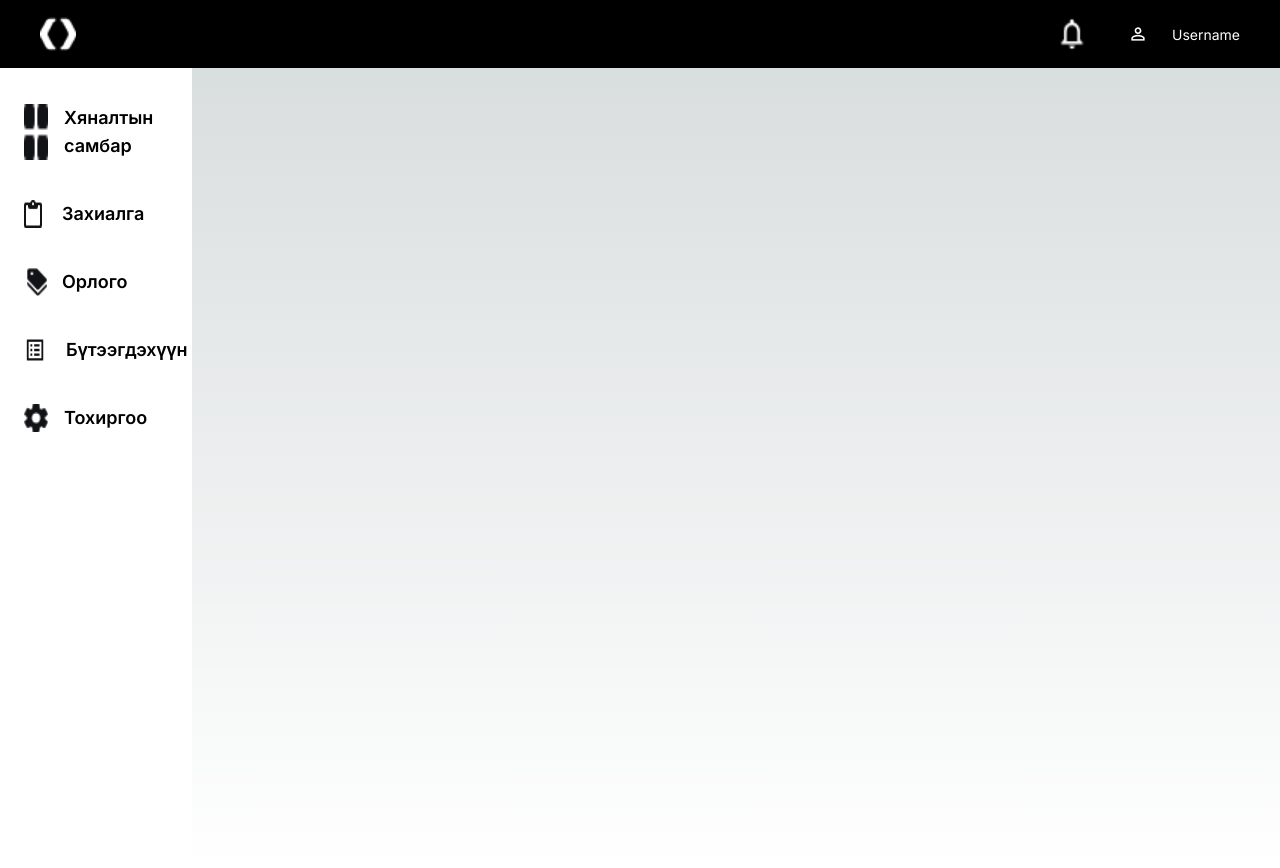
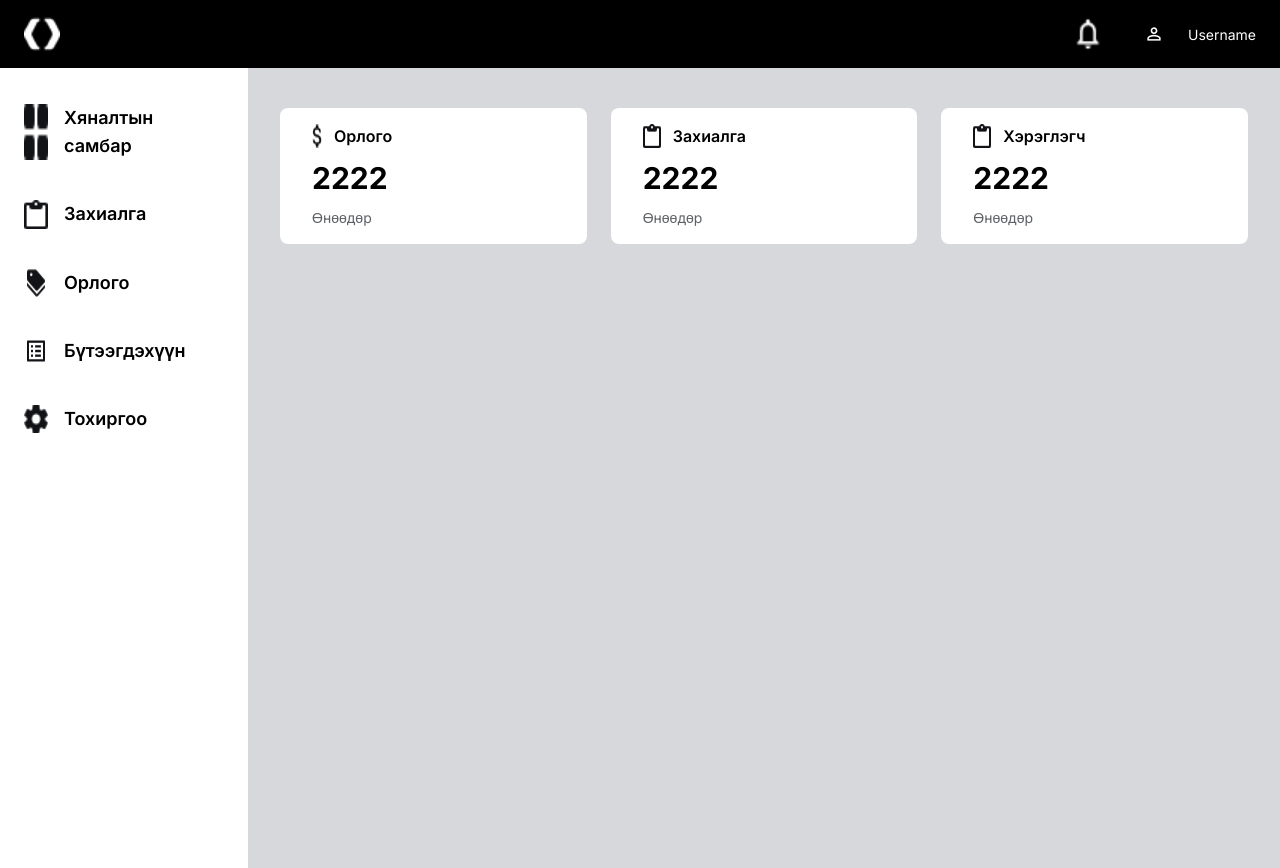
Before and after one commit to Leap1b-23-24/TEAM4-BASH, a Next.js app in the folder front/: page / in a window 1280 px wide. Built offline with nearby package versions, Linux system fonts and the light colour scheme.

Commit message:
admin-dashboard

```diff
--- a/front/src/app/page.tsx
+++ b/front/src/app/page.tsx
@@ -3,7 +3,7 @@ import { Header } from "../components/layout/Header";
 
 export default function Home() {
   return (
-    <div className="w-full h-screen max-w-[1800px] m-auto">
+    <div className="w-full h-screen max-w-[1700px] m-auto">
       <AdminDashboard />
     </div>
   );
--- /dev/null
+++ b/front/src/components/admin/AdminControlHead.tsx
@@ -0,0 +1,42 @@
+export const AdminControlHead = () => {
+  return (
+    <div className="flex w-full gap-6 px-8 py-10">
+      <div className="basis-0 grow">
+        <div className="py-4 px-8 bg-white rounded-lg gap-3 flex flex-col">
+          <div className="flex gap-3">
+            <img src="dollar.png" />
+            <p className="text-base font-semibold font-inter">Орлого</p>
+          </div>
+
+          <p className="text-3xl font-bold">2222</p>
+
+          <p className="text-sm text-[#5E6166] font-normal">Өнөөдөр</p>
+        </div>
+      </div>
+      <div className="basis-0 grow">
+        <div className="py-4 px-8 bg-white rounded-lg gap-3 flex flex-col">
+          <div className="flex gap-3">
+            <img src="bag.png" />
+            <p className="text-base font-semibold font-inter">Захиалга</p>
+          </div>
+
+          <p className="text-3xl font-bold">2222</p>
+
+          <p className="text-sm text-[#5E6166] font-normal">Өнөөдөр</p>
+        </div>
+      </div>
+      <div className="basis-0 grow">
+        <div className="py-4 px-8 bg-white rounded-lg gap-3 flex flex-col">
+          <div className="flex gap-3">
+            <img src="bag.png" />
+            <p className="text-base font-semibold font-inter">Хэрэглэгч</p>
+          </div>
+
+          <p className="text-3xl font-bold">2222</p>
+
+          <p className="text-sm text-[#5E6166] font-normal">Өнөөдөр</p>
+        </div>
+      </div>
+    </div>
+  );
+};
--- a/front/src/components/admin/AdminDashboard.tsx
+++ b/front/src/components/admin/AdminDashboard.tsx
@@ -1,30 +1,30 @@
+import { AdminControlHead } from "./AdminControlHead";
+
 export const AdminDashboard = () => {
+  const data = [
+    { icons: "menu.png", label: "Хяналтын самбар" },
+    { icons: "bag.png", label: "Захиалга" },
+    { icons: "lead.png", label: "Орлого" },
+    { icons: "list.png", label: "Бүтээгдэхүүн" },
+    { icons: "set.png", label: "Тохиргоо" },
+  ];
+
   return (
-    <div className="w-full h-full">
-      <div className="bg-white w-[15%] h-full pt-6 gap-4 flex flex-col">
-        <div className="flex pl-6 gap-4 border-black py-3">
-          <img src="menu.png" alt="" width={24} />
-          <p className="text-lg font-semibold">Хяналтын самбар</p>
-        </div>
-        <div className="flex pl-6 gap-5 border-black py-3">
-          <img src="bag.png" alt="" width={18} />
-          <p className="text-lg font-semibold">Захиалга</p>
-        </div>
-        <div className="flex pl-6 gap-3 border-black py-3">
-          <img src="lead.png" pl-6 alt="" width={26} />
-          <p className="text-lg font-semibold">Орлого</p>
-        </div>
-        <div className="flex pl-6 gap-5  border-black py-3">
-          <img src="list.png" alt="" width={22} />
-          <p className="text-lg font-semibold">Бүтээгдэхүүн</p>
-        </div>
-        <div className="flex pl-6 gap-4 border-black py-3">
-          <img src="set.png" alt="" width={24} />
-          <p className="text-lg font-semibold">Тохиргоо</p>
-        </div>
+    <div className="w-full h-full flex">
+      <div className="bg-white w-[300px] pr-8 h-full pt-6 gap-4 flex flex-col ">
+        {data.map((item, index) => {
+          return (
+            <div className="flex pl-6 gap-4 border-black py-3">
+              <img src={item.icons} alt="" width={24} />
+              <p className="text-lg font-semibold">{item.label}</p>
+            </div>
+          );
+        })}
       </div>
 
-      <div className="w-[85%] bg-[#000]"></div>
+      <div className="w-full bg-[#D6D8DB]">
+        <AdminControlHead />
+      </div>
     </div>
   );
 };
--- a/front/src/components/layout/Header.tsx
+++ b/front/src/components/layout/Header.tsx
@@ -1,14 +1,16 @@
 export const Header = () => {
   return (
-    <div className="flex bg-black justify-between px-10 py-4">
-      <img src="pinelogo.png" alt="" width={36} />
+    <div className="flex bg-black w-full justify-center">
+      <div className="justify-between flex px-6 py-4 w-[1700px]">
+        <img src="pinelogo.png" alt="" width={36} />
 
-      <div className="flex gap-8">
-        <img src="bell.png" alt="" width={32} />
+        <div className="flex gap-8">
+          <img src="bell.png" alt="" width={32} />
 
-        <div className="flex gap-4">
-          <img src="container.png"></img>
-          <p className="text-white text-[14px] font-normal pt-2">Username</p>
+          <div className="flex gap-4">
+            <img src="container.png"></img>
+            <p className="text-white text-[14px] font-normal pt-2">Username </p>
+          </div>
         </div>
       </div>
     </div>
```
Also changed, not shown: front/public/dollar.png (added), front/public/vector.png (added).
